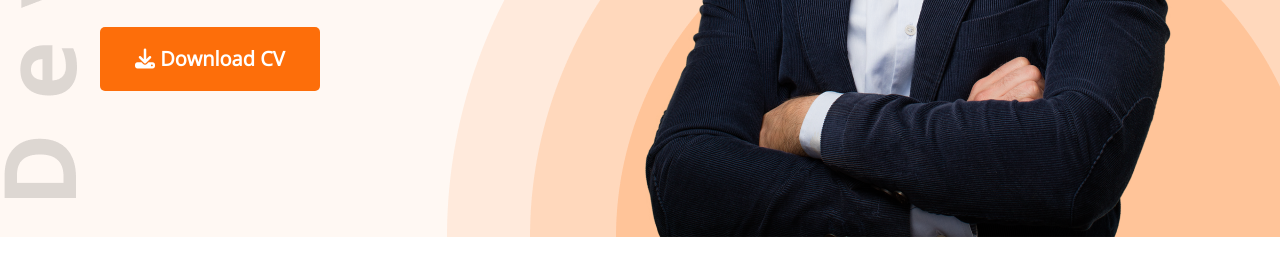
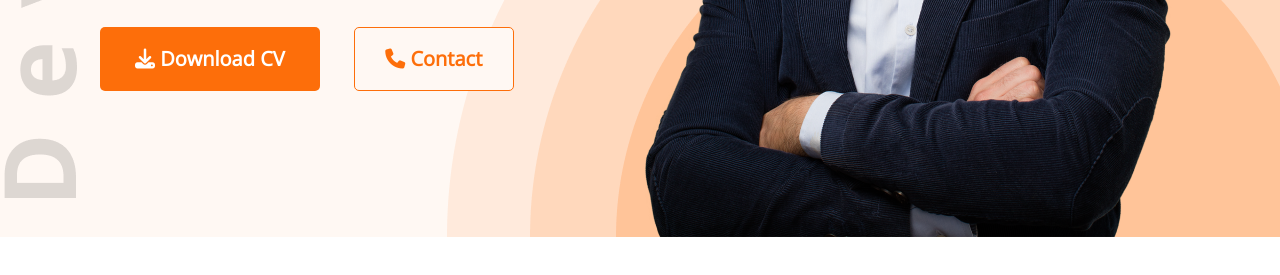
Before and after one commit to Adib-Hasan-CSE/developer-portfolio, a plain HTML site: page index.html in a window 1280 px wide. Shown: the part 603-878 px from the top of the page. Drawn offline with nearby package versions, Linux system fonts and the light colour scheme.

Commit message:
contact button added

```diff
--- a/index.html
+++ b/index.html
@@ -30,6 +30,7 @@
                 <p class="banner-description">Shot what able cold new see hold.Friendly as an betrayed formerly he.
                     Morning because as to society behaved moments.</p>
                 <button class="btn-primary"><i class="fa-solid fa-download"></i> Download CV</button>
+                <button class="btn-primary2"><i class="fa-solid fa-phone"></i> Contact</button>
             </div>
             <img src="images/hardy.png" alt="">
         </div>
--- a/styles/portfolio.css
+++ b/styles/portfolio.css
@@ -28,6 +28,19 @@ section {
     font-family: Open Sans;
     border: 0;
     padding: 18px 35px;
+}
+.btn-primary2{
+    border-radius: 5px;
+border: 1px solid #FD6E0A;
+width: 160px;
+height: 64px;
+color: #FD6E0A;
+text-align: center;
+font-family: Open Sans;
+font-size: 20px;
+font-weight: 700;
+background: #FFF8F3;
+margin-left: 30px;
 }
 
 * {
```
